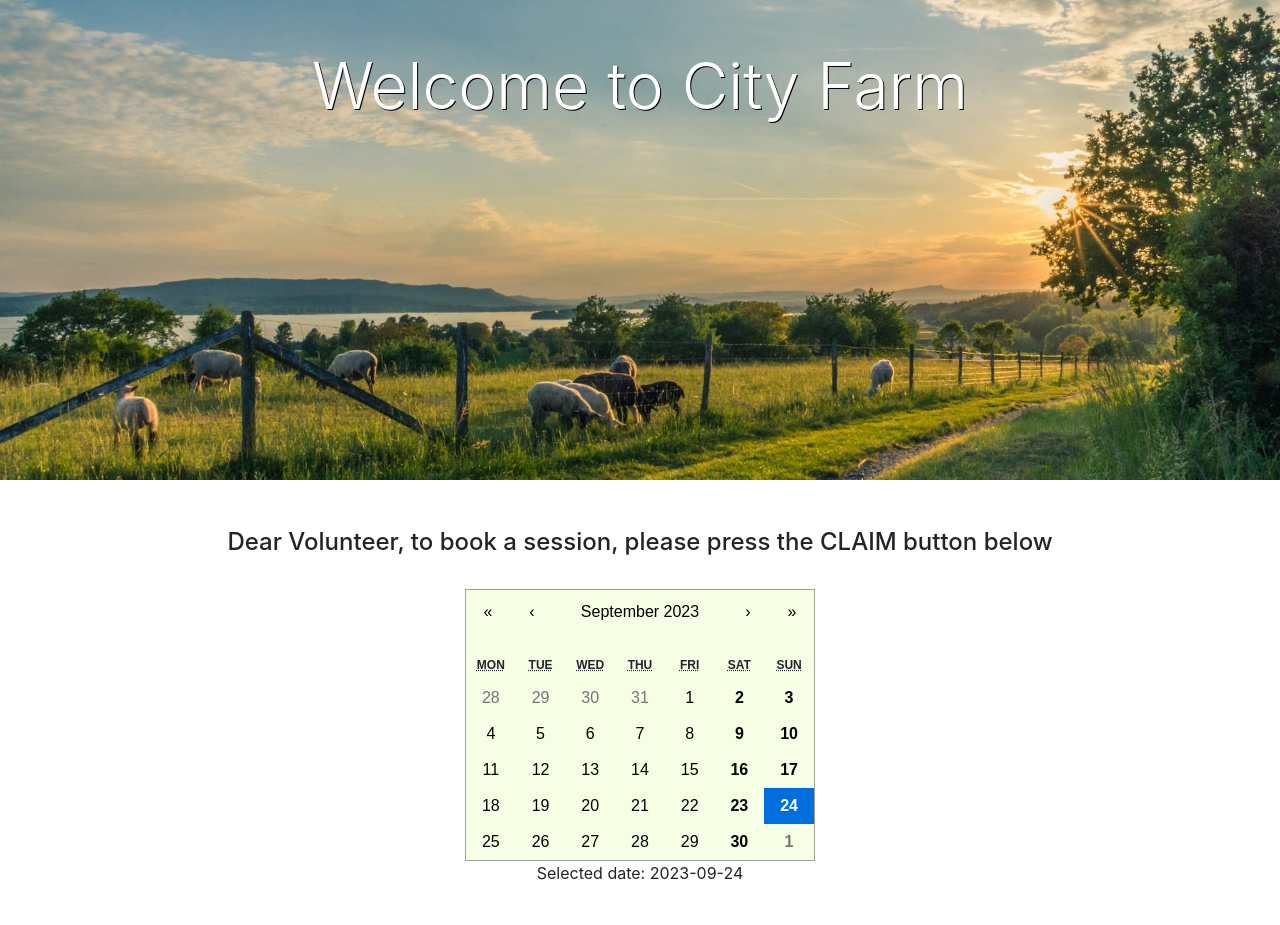
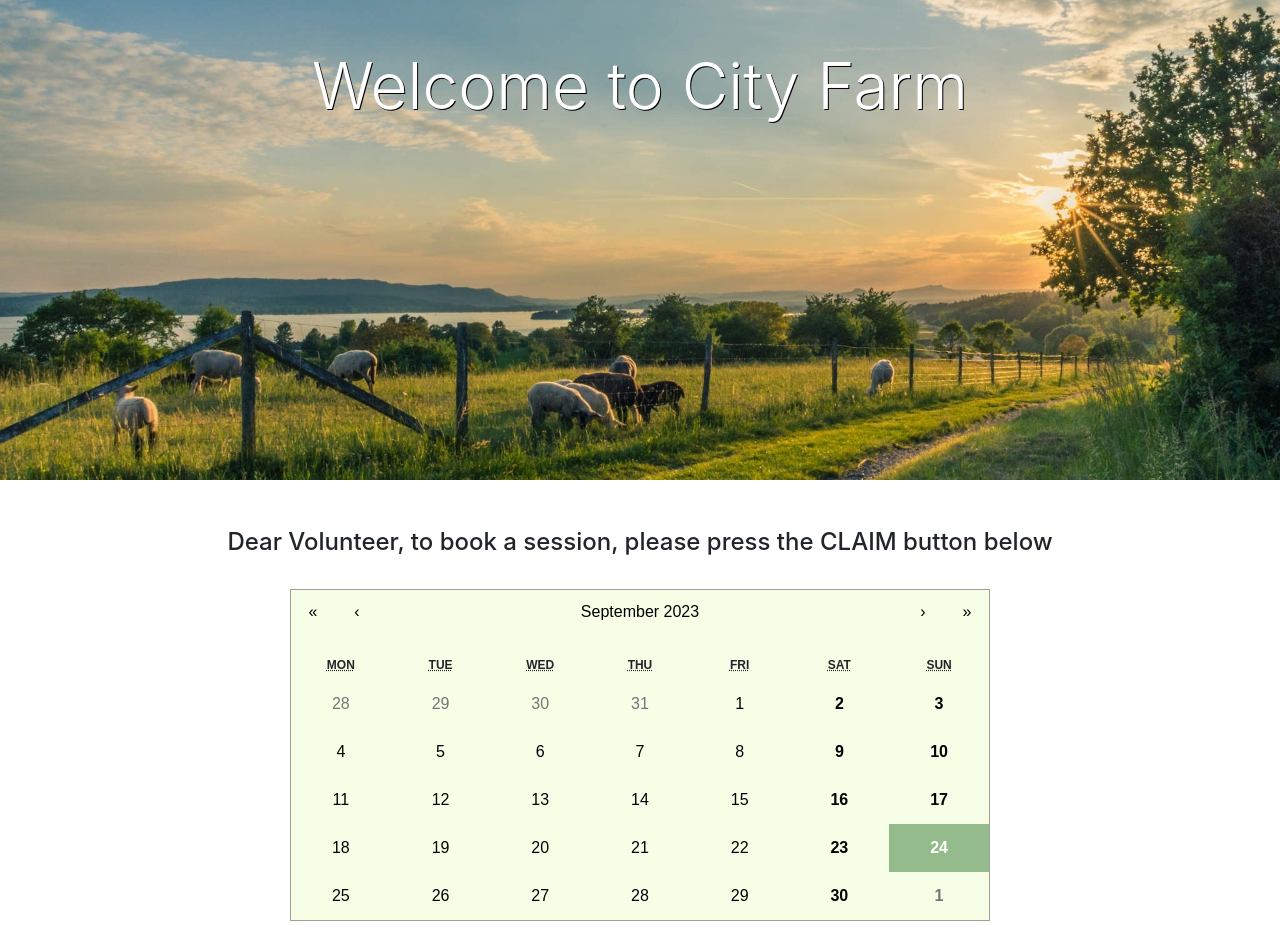
Before and after one commit to PaulinaWywrot/Animal-Volunteer, a React (Create React App) app in the folder client/: page / in a window 1280 px wide. Shown: the top 925 px of the page. Built offline with nearby package versions, Linux system fonts and the light colour scheme; no server answers.

Commit message:
style calendar

```diff
--- a/client/src/App.css
+++ b/client/src/App.css
@@ -14,10 +14,8 @@ body {
 }
 .custom-ul {
   border: 1px solid #ccc;
-  /* Add the desired border properties */
   padding: 10px;
-  /* Add the desired padding value */
-  width:50%;
+  width:700px;
   background-color:rgb(247, 254, 230)
 
 
@@ -51,7 +49,7 @@ body {
   margin: 5px;
 }
 .react-calendar {
-  width: 350px;
+  width: 700px;
   max-width: 100%;
   background: rgb(247, 254, 230);
   border: 1px solid #a0a096;
@@ -149,11 +147,14 @@ body {
 
 .react-calendar__tile {
   max-width: 100%;
-  padding: 10px 6.6667px;
+  padding: 16px 12px;
+  margin: 4px;
   background: none;
   text-align: center;
   line-height: 16px;
+  border: 1px solid white;
 }
+
 
 .react-calendar__tile:disabled {
   background-color: #f0f0f0;
@@ -161,11 +162,11 @@ body {
 
 .react-calendar__tile:enabled:hover,
 .react-calendar__tile:enabled:focus {
-  background-color: #e6e6e6;
+  background-color: #e9f6d1;
 }
 
 .react-calendar__tile--now {
-  background: #ffff76;
+  background: #e9f6d1;
 }
 
 .react-calendar__tile--now:enabled:hover,
@@ -183,13 +184,13 @@ body {
 }
 
 .react-calendar__tile--active {
-  background: #006edc;
+  background:rgb(147, 187, 139);
   color: white;
 }
 
 .react-calendar__tile--active:enabled:hover,
 .react-calendar__tile--active:enabled:focus {
-  background: #1087ff;
+  background: rgba(96, 142, 85, 0.868);
 }
 
 .react-calendar--selectRange .react-calendar__tile--hover {
```
